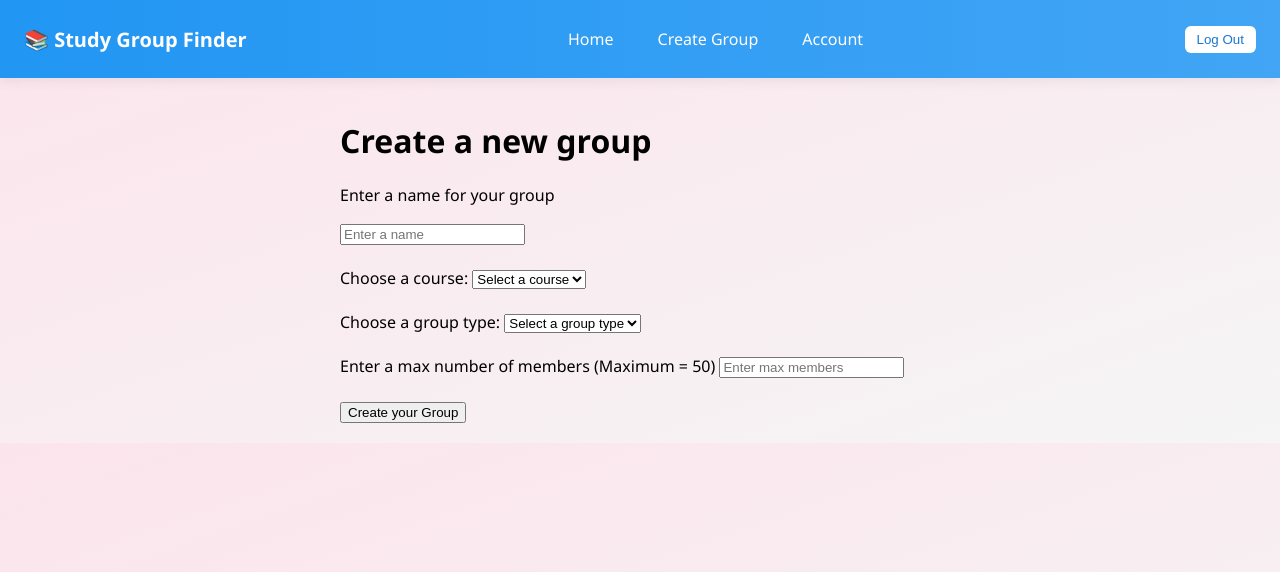
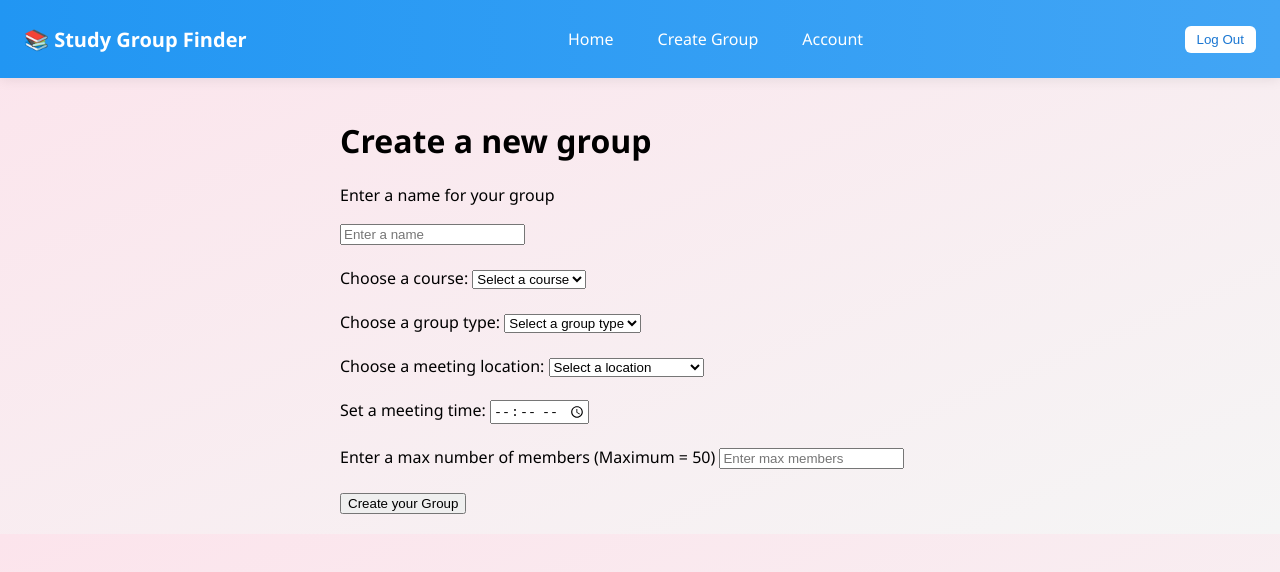
Before and after one commit to MastaM1ND/CS-440---Verdant-Vermin, a React (Create React App) app in the folder frontend/: page /create_group in a window 1280 px wide. Shown: the top 572 px of the page. Built offline with nearby package versions, Linux system fonts and the light colour scheme; sample sign-in values are in the browser's storage.

Commit message:
changes added to allow users to set a meeting time and location on group creation

```diff
--- a/frontend/src/CreateGroup.js
+++ b/frontend/src/CreateGroup.js
@@ -2,11 +2,13 @@ import React, {useState} from 'react';
 import { useNavigate } from 'react-router-dom';
 
 function CreateGroup() {
-
+    //useState is default
     const [group_name, setGroupName] = useState('');
-    const [course, setCourse] = useState('');//default
-    const [group_type, setGroupType] = useState('');//default
+    const [course, setCourse] = useState('');
+    const [group_type, setGroupType] = useState('');
     const [max_members, setMaxMembers] = useState('');
+    const [location, setLocation] = useState('');
+    const [meeting_time, setMeetingTime] = useState('');
     const navigate = useNavigate();
 
     const handleCreateGroup = async (e) => {
@@ -29,7 +31,8 @@ function CreateGroup() {
             'Content-Type': 'application/json',
             'user_id': user.user_id
           },
-          body: JSON.stringify({ group_name, course, group_type, max_members })
+          body: JSON.stringify(
+            { group_name, course, group_type, max_members, meeting_time, location })
         });
 
         const data = await res.json();
@@ -66,6 +69,21 @@ function CreateGroup() {
                     <option value="Invite-Only">Invite-Only</option>
                 </select><br/><br/>
 
+
+                <label for="location">Choose a meeting location: </label>
+                <select name="location" id="locations" onChange={e => setLocation(e.target.value)}>
+                    <option value="">Select a location</option>
+                    <option value="EVLB210">Evansdale Library 210</option>
+                    <option value="ELC">ELC</option>
+                    <option value="LCSEE">LCSEE</option>
+                    <option value="DTLB115">Downtown Library 115</option>
+                </select><br/><br/>
+
+                <label for="time">Set a meeting time: </label>
+                <input type="time" id="time" name="time"
+                       min="06:00" max="22:00" required
+                       onChange={e => setMeetingTime(e.target.value)}/><br/><br/>
+
                 <label for="max_members">Enter a max number of members (Maximum = 50) </label>
                 <input name="max_members" type="number" placeholder="Enter max members"
                     onChange={e => setMaxMembers(e.target.value)}/><br/><br/>
--- a/frontend/src/Groups.js
+++ b/frontend/src/Groups.js
@@ -57,7 +57,7 @@ function Groups() {
           >
             <strong>{group.group_name}</strong><br />
             Course: {group.course_name} | Type: {group.group_type} | Members: {group.member_count}/{group.max_members}<br />
-            Owner: {group.owner_name}
+            Owner: {group.username}
             <br />
             <button
               onClick={() => handleJoin(group.group_id)}
```
Also changed, not shown: 1 other file (tests, documents, lock files or other folders).
